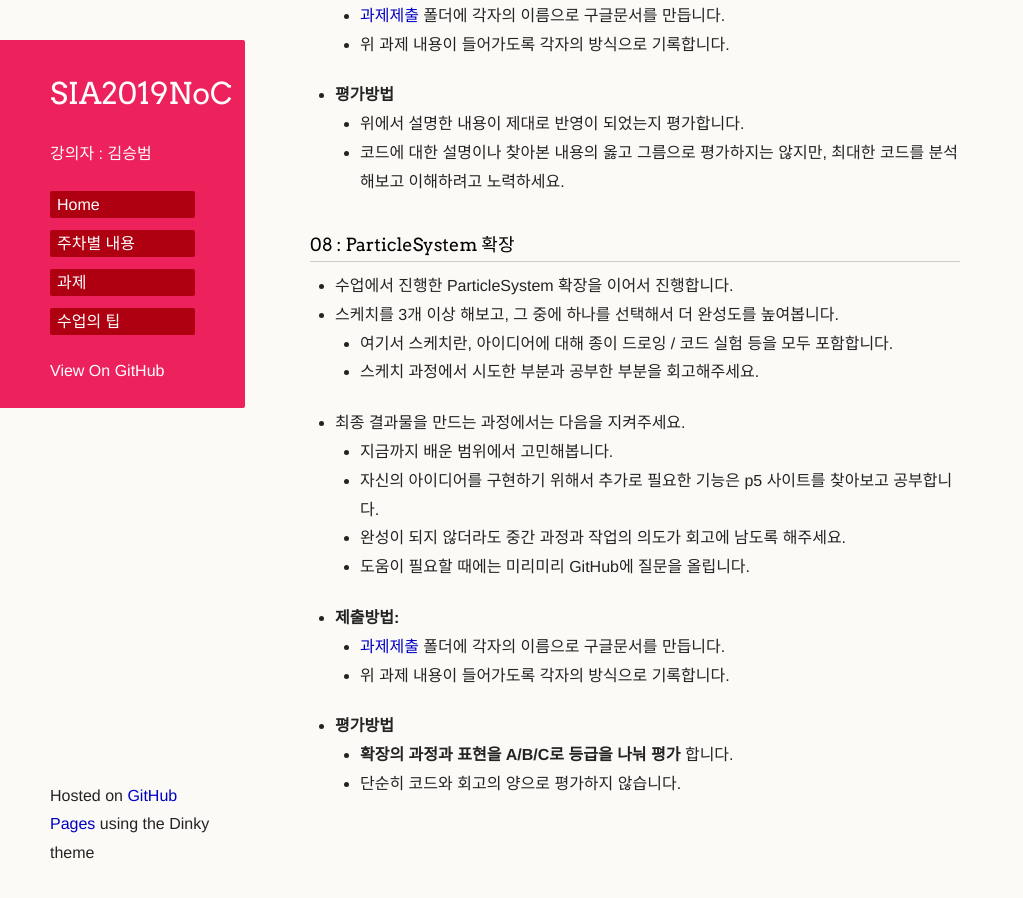
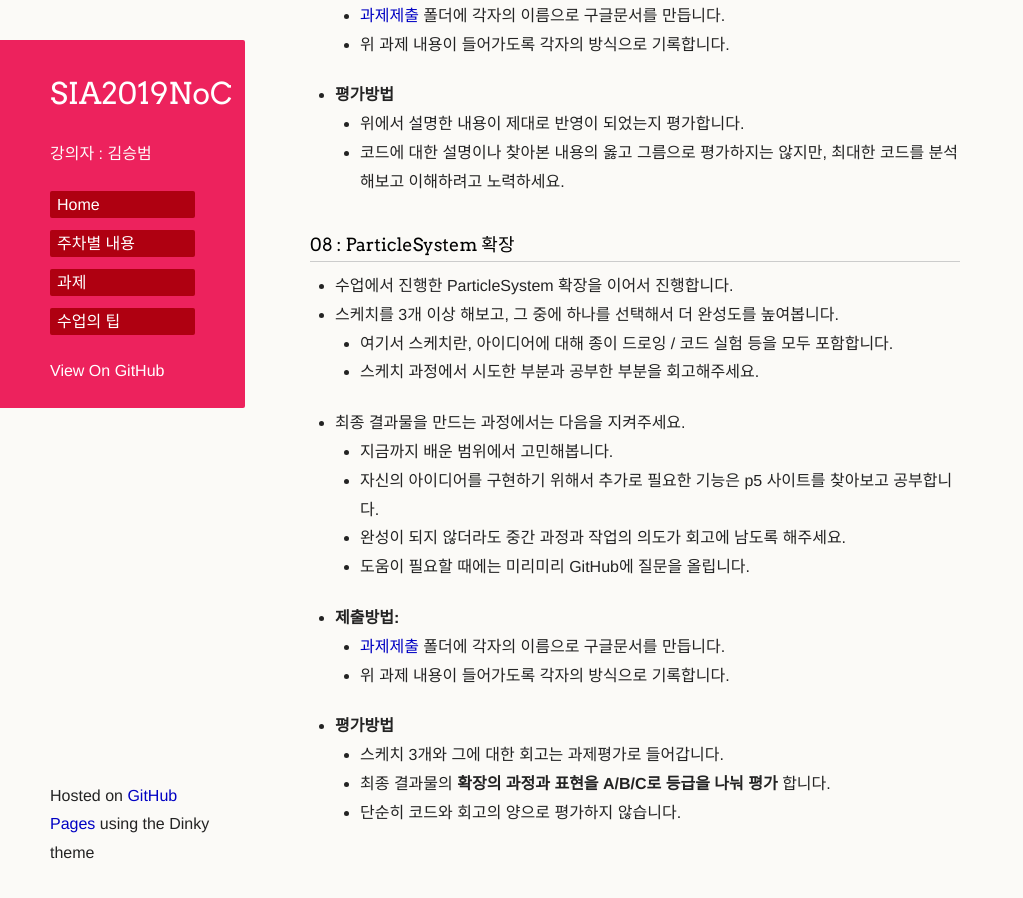
Before and after one commit to picxenk/SIA2019NoC, a Jekyll site: the page built from homework.md, in a window 1280 px wide and 900 px high, scrolled down 4110 px. Shown: the whole window, without its empty margins (0-1023 px from the left). Built offline with Jekyll 4.4.1, drawn with Linux system fonts in a browser that asks for light colours; our own code applies the rules of GitHub Pages for plain Markdown files; a script that is not in the unit is left out; the repository's description, which GitHub fills in, is left out; before the commit the page ends 4981 px from its top, so only the background shows below that.

Commit message:
Update homework.md

```diff
--- a/homework.md
+++ b/homework.md
@@ -137,5 +137,6 @@
    * [과제제출](https://drive.google.com/drive/folders/1UU9-3JX27yoShkjOBe0YOUXsU7o8VLQh?usp=sharing) 폴더에 각자의 이름으로 구글문서를 만듭니다.
    * 위 과제 내용이 들어가도록 각자의 방식으로 기록합니다.
  * **평가방법**
-   * **확장의 과정과 표현을 A/B/C로 등급을 나눠 평가** 합니다.
+   * 스케치 3개와 그에 대한 회고는 과제평가로 들어갑니다.
+   * 최종 결과물의 **확장의 과정과 표현을 A/B/C로 등급을 나눠 평가** 합니다.
    * 단순히 코드와 회고의 양으로 평가하지 않습니다.
```
